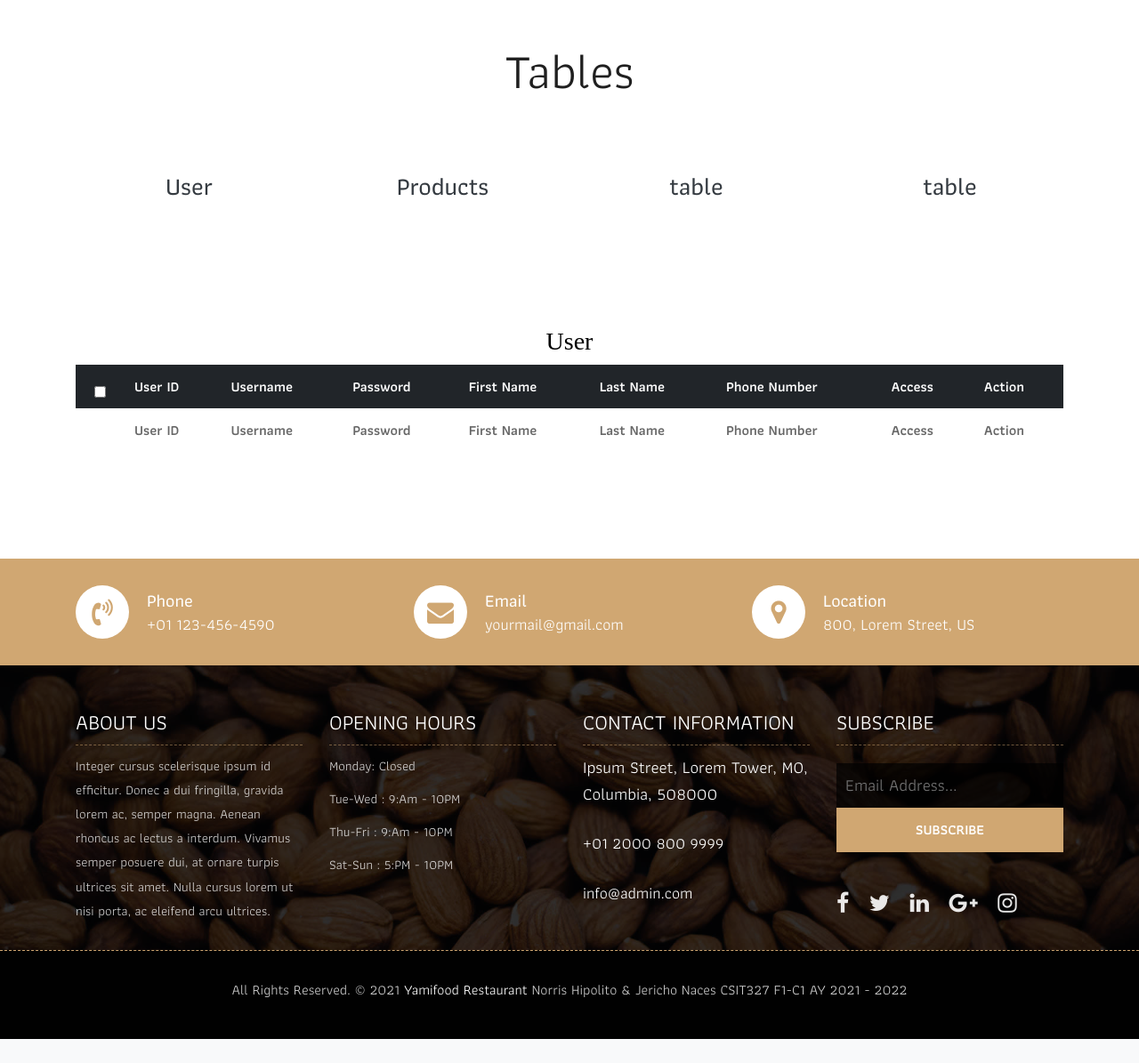
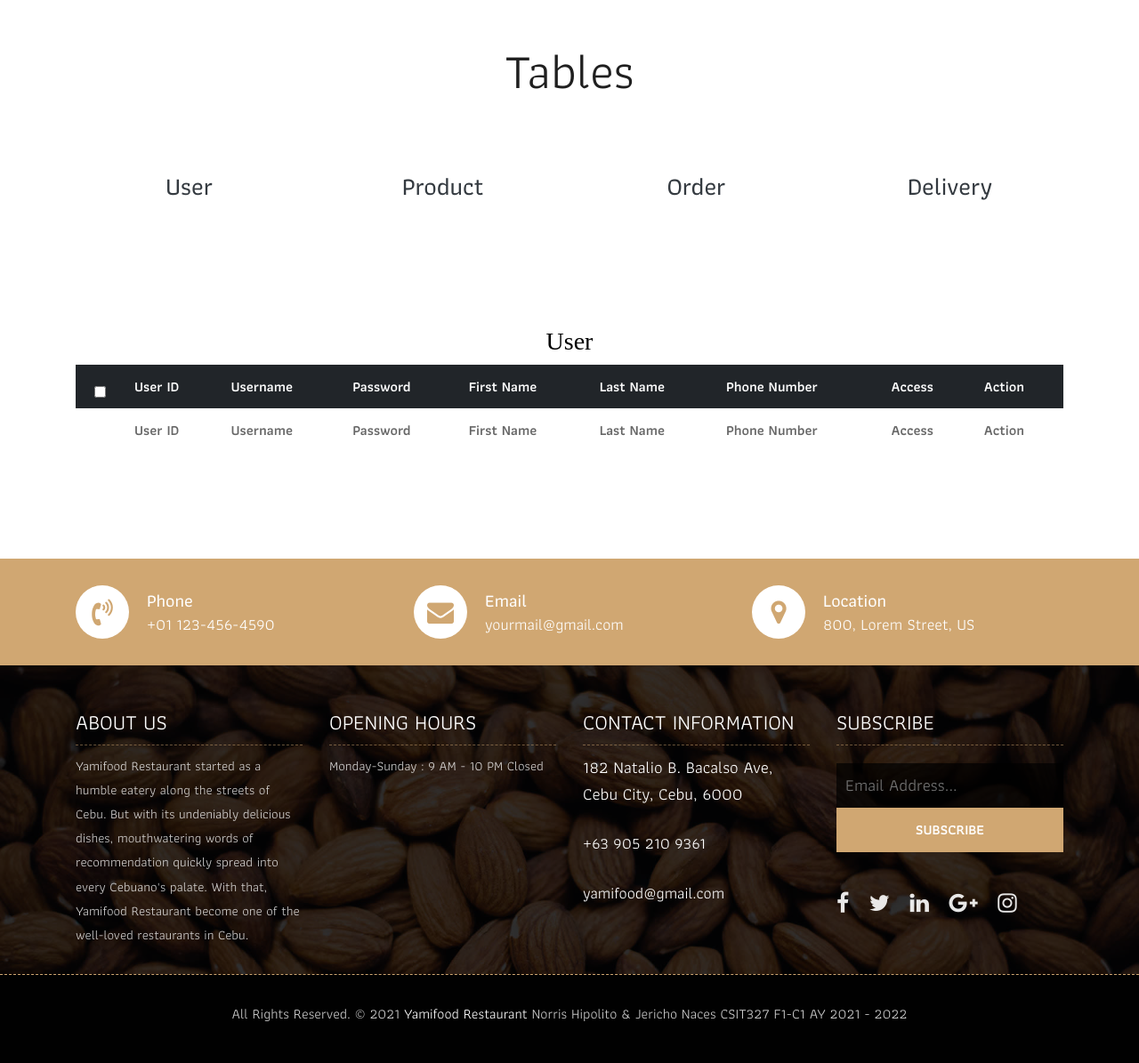
Before and after one commit to norrisasd/OnlineFoodOrderingSystem, a Django app: page /dashboard in a window 1280 px wide. Shown: the part 617-1812 px from the top of the page at 89% size. Before the commit the page ends 1785 px from the top, so only its background shows below. Run offline with Django 3.2, Linux system fonts and the light colour scheme; data that the repository does not hold is empty; some libraries are stand-ins or nearby versions; some web fonts are replaced.

Commit message:
Added tables; text in footer

```diff
--- a/OnlineFoodOrderingSystem/YamiFood/templates/components/footer.html
+++ b/OnlineFoodOrderingSystem/YamiFood/templates/components/footer.html
@@ -3,22 +3,20 @@
         <div class="row">
             <div class="col-lg-3 col-md-6">
                 <h3>About Us</h3>
-                <p>Integer cursus scelerisque ipsum id efficitur. Donec a dui fringilla, gravida lorem ac, semper
-                    magna. Aenean rhoncus ac lectus a interdum. Vivamus semper posuere dui, at ornare turpis
-                    ultrices sit amet. Nulla cursus lorem ut nisi porta, ac eleifend arcu ultrices.</p>
+                <p>Yamifood Restaurant started as a humble eatery along the streets of Cebu.
+                    But with its undeniably delicious dishes, mouthwatering words of
+                    recommendation quickly spread into every Cebuano's palate. With that,
+                    Yamifood Restaurant become one of the well-loved restaurants in Cebu.</p>
             </div>
             <div class="col-lg-3 col-md-6">
                 <h3>Opening hours</h3>
-                <p><span class="text-color">Monday: </span>Closed</p>
-                <p><span class="text-color">Tue-Wed :</span> 9:Am - 10PM</p>
-                <p><span class="text-color">Thu-Fri :</span> 9:Am - 10PM</p>
-                <p><span class="text-color">Sat-Sun :</span> 5:PM - 10PM</p>
+                <p><span class="text-color">Monday-Sunday : 9 AM - 10 PM </span>Closed</p>
             </div>
             <div class="col-lg-3 col-md-6">
                 <h3>Contact information</h3>
-                <p class="lead">Ipsum Street, Lorem Tower, MO, Columbia, 508000</p>
-                <p class="lead"><a href="#">+01 2000 800 9999</a></p>
-                <p><a href="#"> info@admin.com</a></p>
+                <p class="lead">182 Natalio B. Bacalso Ave, Cebu City, Cebu, 6000</p>
+                <p class="lead"><a href="#">+63 905 210 9361</a></p>
+                <p><a href="#"> yamifood@gmail.com</a></p>
             </div>
             <div class="col-lg-3 col-md-6">
                 <h3>Subscribe</h3>
--- a/OnlineFoodOrderingSystem/YamiFood/templates/pages/dashboard.html
+++ b/OnlineFoodOrderingSystem/YamiFood/templates/pages/dashboard.html
@@ -43,13 +43,15 @@
 				</div>
 				<div class="col">
 					<a href="" class="h3 text-dark"
-						onclick="hideAll();w3.show('#ProductTable');return false;">Products</a>
+						onclick="hideAll();w3.show('#ProductTable');return false;">Product</a>
 				</div>
 				<div class="col">
-					<a href="" class="h3 text-dark" onclick="return false;">table</a>
+					<a href="" class="h3 text-dark"
+					onclick="hideAll();w3.show('#OrderTable');return false;">Order</a>
 				</div>
 				<div class="col">
-					<a href="" class="h3 text-dark" onclick="return false;">table</a>
+					<a href="" class="h3 text-dark"
+					onclick="hideAll();w3.show('#DeliveryTable');return false;">Delivery</a>
 				</div>
 			</div>
 			<div class="row">
@@ -195,6 +197,128 @@
 			</div>
 		</div>
 	</div>
+	<div class="stuff-box" id="OrderTable" style="display:none">
+		<div class="container">
+			<div class="row">
+				<div class="col-lg-12">
+					<div class="heading-title text-center">
+						<h2>Order</h2>
+						<table id="dataTable2" class="table table-borderless table-hover">
+							<thead class="thead-dark">
+								<tr>
+									<th class=" text-center"><input type="checkbox" onchange="
+										if(this.checked)
+											dt1.rows().select();
+										else
+											dt1.rows().deselect();
+									"></th>
+									<th>Order ID</th>
+									<th>Date Ordered</th>
+									<th>Total Price</th>
+									<th>User ID</th>
+									<th>Action</th>
+								</tr>
+							</thead>
+							<tbody>
+								{% for order in orders %}
+								<tr>
+									<td></td>
+									<td>{{order.order_id}}</td>
+									<td>{{order.date_ordered}}</td>
+									<td>{{order.total_price}}</td>
+									<td>{{order.user_id}}</td>
+									<td>
+										<div class="row text-center">
+											<div class="col-sm">
+												<a class="btn btn-outline-secondary text-center" href="#"><i
+														class="fas fa-edit"></i></a>
+											</div>
+											<div class="col">
+												<a href="#" class="btn btn-outline-secondary text-center"><i
+														class="fas fa-trash-alt"></i></a>
+											</div>
+										</div>
+									</td>
+								</tr>
+								{% endfor %}
+							</tbody>
+							<tfoot>
+								<tr>
+									<th class="text-center"></th>
+									<th>Order ID</th>
+									<th>Date Ordered</th>
+									<th>Total Price</th>
+									<th>User ID</th>
+									<th>Action</th>
+								</tr>
+							</tfoot>
+						</table>
+					</div>
+				</div>
+			</div>
+			<div class="row">
+
+			</div>
+		</div>
+	</div>
+	<div class="stuff-box" id="DeliveryTable" style="display:none">
+		<div class="container">
+			<div class="row">
+				<div class="col-lg-12">
+					<div class="heading-title text-center">
+						<h2>Delivery</h2>
+						<table id="dataTable3" class="table table-borderless table-hover">
+							<thead class="thead-dark">
+								<tr>
+									<th class=" text-center"><input type="checkbox" onchange="
+										if(this.checked)
+											dt1.rows().select();
+										else
+											dt1.rows().deselect();
+									"></th>
+									<th>Delivery ID</th>
+									<th>Delivery Carrier</th>
+									<th>Action</th>
+								</tr>
+							</thead>
+							<tbody>
+								{% for delivery in deliveries %}
+								<tr>
+									<td></td>
+									<td>{{delivery.delivery_id}}</td>
+									<td>{{delivery.delivery_carrier}}</td>
+									<td>
+										<div class="row text-center">
+											<div class="col-sm">
+												<a class="btn btn-outline-secondary text-center" href="#"><i
+														class="fas fa-edit"></i></a>
+											</div>
+											<div class="col">
+												<a href="#" class="btn btn-outline-secondary text-center"><i
+														class="fas fa-trash-alt"></i></a>
+											</div>
+										</div>
+									</td>
+								</tr>
+								{% endfor %}
+							</tbody>
+							<tfoot>
+								<tr>
+									<th class="text-center"></th>
+									<th>Delivery ID</th>
+									<th>Delivery Carrier</th>
+									<th>Action</th>
+								</tr>
+							</tfoot>
+						</table>
+					</div>
+				</div>
+			</div>
+			<div class="row">
+
+			</div>
+		</div>
+	</div>
 	<!-- End Stuff -->
 
 	<!-- Start Customer Reviews -->
--- a/OnlineFoodOrderingSystem/YamiFood/views.py
+++ b/OnlineFoodOrderingSystem/YamiFood/views.py
@@ -29,8 +29,12 @@ class DashboardView(View):
     def get(self,request):
         users = User.objects.all()
         products = Product.objects.all()
+        orders = Order.objects.all()
+        deliveries = Delivery.objects.all()
         context = {
             'users': users,
             'products': products,
+            'orders': orders,
+            'deliveries': deliveries
         }
         return render(request,'./pages/dashboard.html', context)
```
Also changed, not shown: OnlineFoodOrderingSystem/YamiFood/models.py (+37 -0 lines), OnlineFoodOrderingSystem/YamiFood/templates/pages/index.html (+4 -4 lines), OnlineFoodOrderingSystem/YamiFood/migrations/0002_delivery_order_order_details_receiver.py (added), 1 other file.
